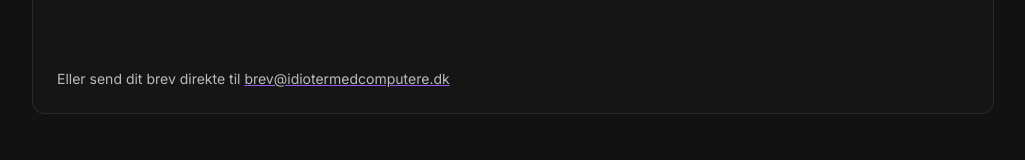
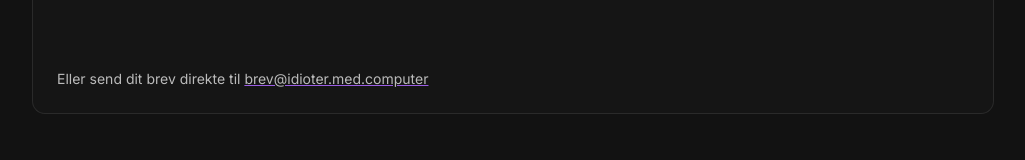
Before and after one commit to Idioter-med-Computere/hjemmeside, a Next.js app: page /brevkasse in a window 1280 px wide. Shown: the part 946-1106 px from the top of the page, without its empty margins (127-1152 px from the left). Built offline with nearby package versions, Linux system fonts and the light colour scheme; no server answers.

Commit message:
email change

```diff
--- a/app/brevkasse/page.tsx
+++ b/app/brevkasse/page.tsx
@@ -196,11 +196,11 @@ export default function BrevkassePage() {
                 <p className="text-sm text-[#bbbbbb]">
                     Eller send dit brev direkte til{' '}
                     <a
-                        href="mailto:brev@idiotermedcomputere.dk"
+                        href="mailto:brev@idioter.med.computer"
                         className="underline"
                         style={{ textDecorationColor: '#9b5de5' }}
                     >
-                        brev@idiotermedcomputere.dk
+                        brev@idioter.med.computer
                     </a>
                 </p>
             </form>
```
